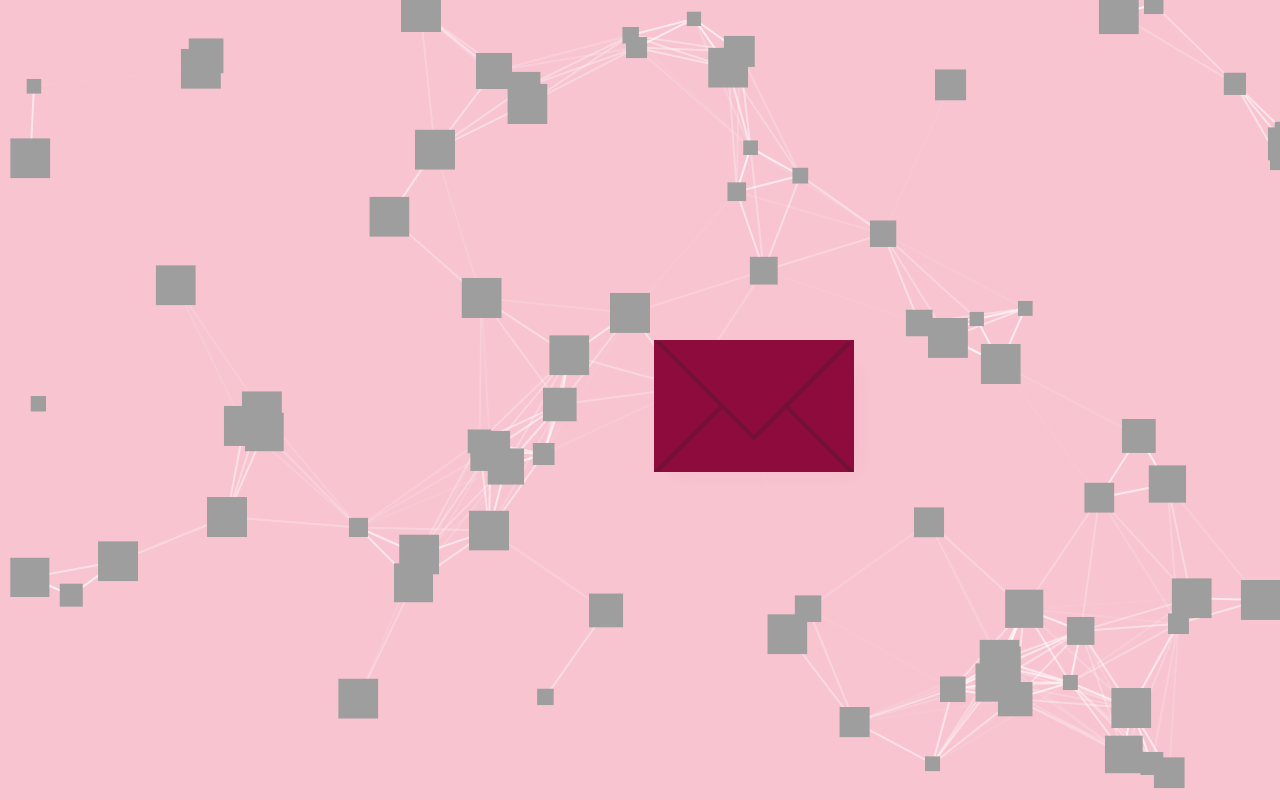
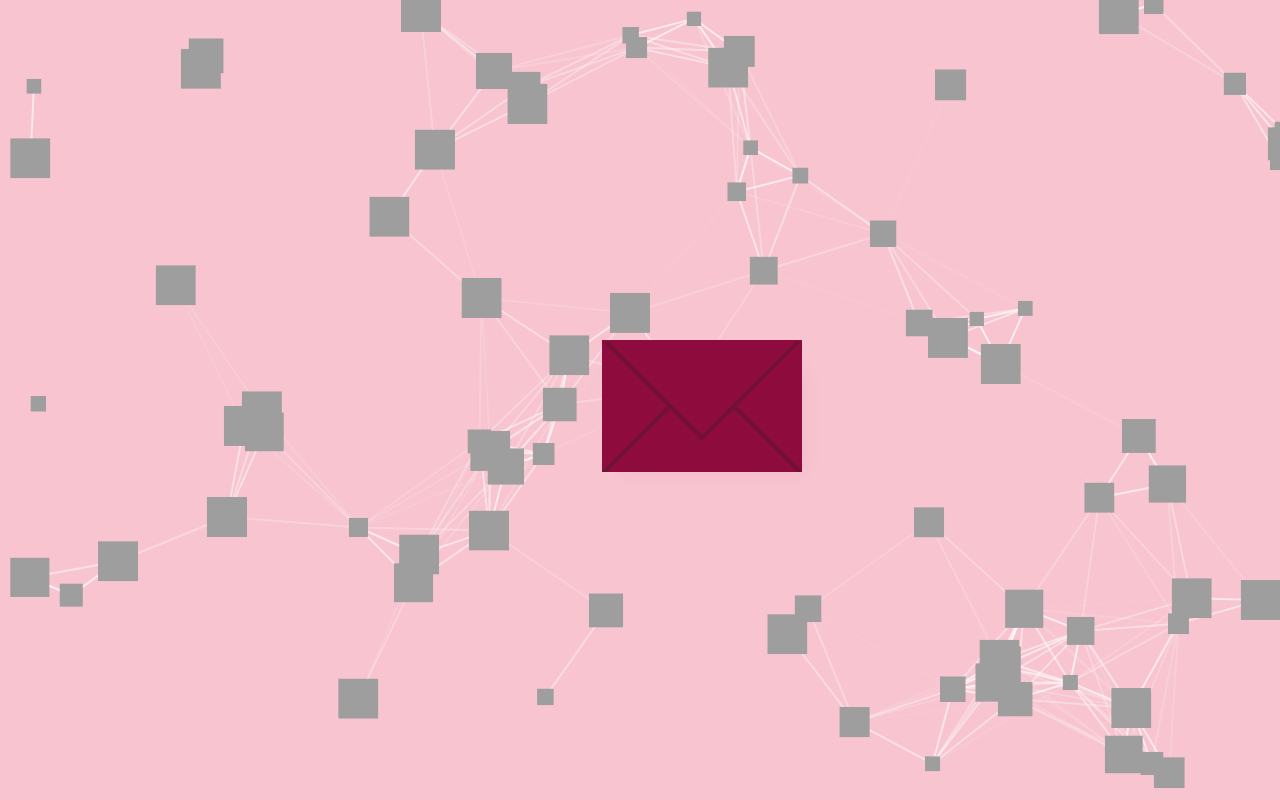
Before and after one commit to TruongCongPhi/tochang, a plain HTML site: page index.html in a window 1280 px wide. Drawn offline with Linux system fonts and the light colour scheme.

Commit message:
Update style.css

```diff
--- a/style.css
+++ b/style.css
@@ -76,7 +76,7 @@
 }
 
 .letter {
-  margin: 0 37%;
+  margin: 0 33%;
   width: 500px;
   height: 600px;
   padding: 30px;
```
